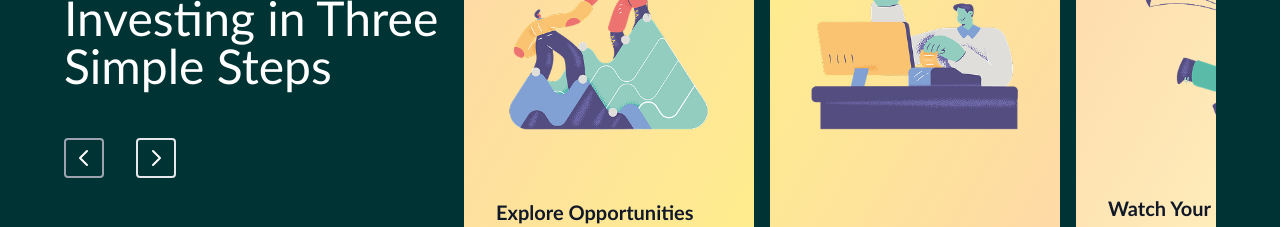
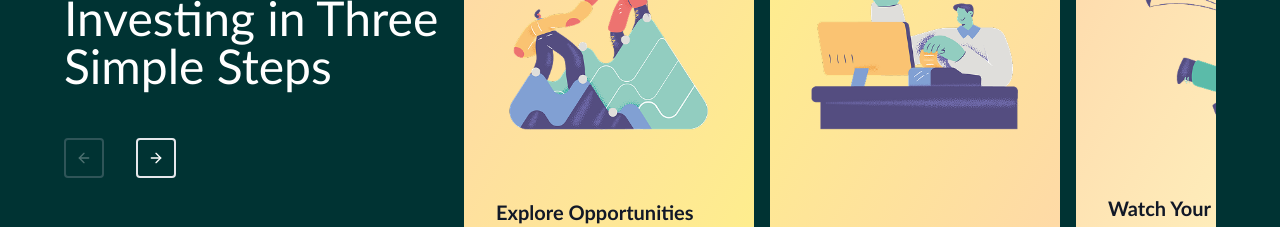
Before and after one commit to ydkdan6/growtt, a React (Vite) app: page / in a window 1280 px wide. Shown: the part 920-1147 px from the top of the page. Built offline with nearby package versions, Linux system fonts and the light colour scheme.

Commit message:
feat: implement scroll buttons for improved navigation in learning modules

```diff
--- a/src/pages/Index.tsx
+++ b/src/pages/Index.tsx
@@ -1,6 +1,6 @@
 import { motion, AnimatePresence } from "framer-motion";
 import { ChevronLeft, ChevronRight, Facebook, Instagram, Twitter, Linkedin, Youtube, Menu, X, TrendingUp, LineChart, Lock } from "lucide-react";
-import { useState } from "react";
+import { useState, useRef, useEffect } from 'react';
 import { GrowttLogo } from '../components/logo';
 import { FAQModal } from "../components/Modal/FAQModal";
 import { NewsletterModal } from "../components/Modal/Newsletter";
@@ -27,6 +27,68 @@ export default function Index() {
   const [showWaitlistModal, setShowWaitlistModal] = useState(false);
   const [showFAQModal, setShowFAQModal] = useState(false);
   const [showNewsletterModal, setShowNewsletterModal] = useState(false);
+
+  const ScrollButtons = () => {
+  const [canScrollLeft, setCanScrollLeft] = useState(false);
+  const [canScrollRight, setCanScrollRight] = useState(true);
+
+  useEffect(() => {
+    const container = document.querySelector('.card') as HTMLElement;
+
+    const updateButtonStates = () => {
+      if (container) {
+        setCanScrollLeft(container.scrollLeft > 1);
+        setCanScrollRight(
+          container.scrollLeft < container.scrollWidth - container.clientWidth - 1
+        );
+      }
+    };
+
+    if (container) {
+      container.addEventListener('scroll', updateButtonStates);
+      updateButtonStates(); // Initial check
+    }
+
+    return () => {
+      if (container) {
+        container.removeEventListener('scroll', updateButtonStates);
+      }
+    };
+  }, []);
+
+  const scrollLeft = () => {
+    const container = document.querySelector('.card') as HTMLElement;
+    if (container) {
+      container.scrollBy({ left: -450, behavior: 'smooth' });
+    }
+  };
+
+  const scrollRight = () => {
+    const container = document.querySelector('.card') as HTMLElement;
+    if (container) {
+      container.scrollBy({ left: 450, behavior: 'smooth' });
+    }
+  };
+
+  return (
+    <div className="md:gap-8 md:mb-8 md:flex hidden">
+      <button
+        onClick={scrollLeft}
+        disabled={!canScrollLeft}
+        className="w-10 h-10 rounded bg-growtt-dark-teal border-2 border-gray-400 hover:bg-white/30 flex items-center justify-center text-white transition-colors disabled:opacity-30 disabled:cursor-not-allowed disabled:hover:bg-growtt-dark-teal"
+      >
+        <svg xmlns="http://www.w3.org/2000/svg" width="16" height="16" viewBox="0 0 24 24" fill="none" stroke="currentColor" stroke-width="2" stroke-linecap="round" stroke-linejoin="round" class="lucide lucide-arrow-left-icon lucide-arrow-left"><path d="m12 19-7-7 7-7"/><path d="M19 12H5"/></svg>
+      </button>
+      <button
+        onClick={scrollRight}
+        disabled={!canScrollRight}
+        className="w-10 h-10 rounded bg-growtt-dark-teal border-2 border-gray-200 hover:bg-white/30 flex items-center justify-center text-white transition-colors disabled:opacity-30 disabled:cursor-not-allowed disabled:hover:bg-growtt-dark-teal"
+      >
+        <svg xmlns="http://www.w3.org/2000/svg" width="16" height="16" viewBox="0 0 24 24" fill="none" stroke="currentColor" stroke-width="2" stroke-linecap="round" stroke-linejoin="round" class="lucide lucide-arrow-right-icon lucide-arrow-right"><path d="M5 12h14"/><path d="m12 5 7 7-7 7"/></svg>
+      </button>
+    </div>
+  );
+};
 
   const handleNewsletterSubscribe = () => {
   setShowNewsletterModal(false);
@@ -269,30 +331,7 @@ const handleWaitlistSubscribe = () => {
               </h2>
             </motion.div>
 
-            <div className="flex gap-8 mb-8">
-              <button
-                onClick={() => {
-                  const container = document.querySelector('.card');
-                  container?.scrollBy({ left: -450, behavior: 'smooth' });
-                }}
-                className="w-10 h-10 rounded bg-growtt-dark-teal border-2 border-gray-400 hover:bg-white/30 flex items-center justify-center text-white transition-colors"
-              >
-                <svg className="w-6 h-6" fill="none" stroke="currentColor" viewBox="0 0 24 24">
-                  <path strokeLinecap="round" strokeLinejoin="round" strokeWidth={2} d="M15 19l-7-7 7-7" />
-                </svg>
-              </button>
-              <button
-                onClick={() => {
-                  const container = document.querySelector('.card');
-                  container?.scrollBy({ left: 450, behavior: 'smooth' });
-                }}
-                className="w-10 h-10 rounded bg-growtt-dark-teal border-2 border-gray-200 hover:bg-white/30 flex items-center justify-center text-white transition-colors"
-              >
-                <svg className="w-6 h-6" fill="none" stroke="currentColor" viewBox="0 0 24 24">
-                  <path strokeLinecap="round" strokeLinejoin="round" strokeWidth={2} d="M9 5l7 7-7 7" />
-                </svg>
-              </button>
-            </div>
+            <ScrollButtons />
           </div>
 
           <motion.div
@@ -331,9 +370,7 @@ const handleWaitlistSubscribe = () => {
                   className={`bg-gradient-to-br ${step.gradient} rounded-2xl p-8 flex flex-col justify-between min-h-[500px] md:flex-shrink-0 md:w-[290px]`}
                 >
                   <div className="flex-1 flex items-center justify-center mb-6">
-                    {/* <div className="w-64 h-64 bg-white/50 rounded-2xl flex items-center justify-center hidden"> */}
-                      <img src={step.image} alt="" className="w-64 h-64 object-contain md:block hidden" />
-                    {/* </div> */}
+                    <img src={step.image} alt="" className="w-64 h-64 object-contain md:block hidden" />
                   </div>
                   <div>
                     <h4 className="text-xl font-semibold text-gray-900 mb-2">{step.title}</h4>
```
